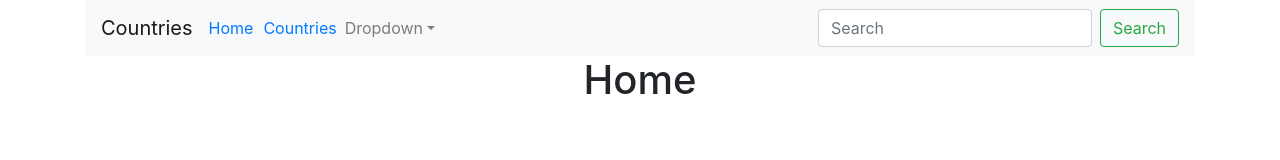
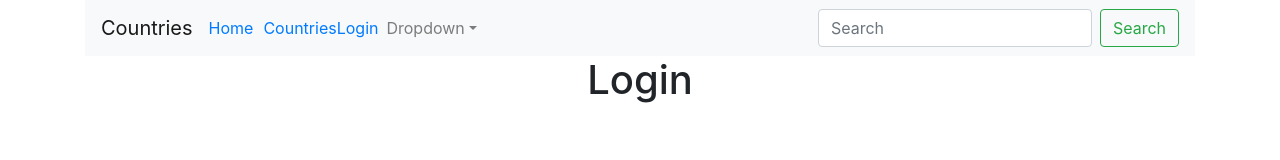
Before and after one commit to galamo/react-course-ibm-2019, a React (Create React App) app: page /login in a window 1280 px wide. Shown: the top 160 px of the page. Built offline with nearby package versions, Linux system fonts and the light colour scheme.

Commit message:
dynaimcroutes

```diff
--- a/src/App.js
+++ b/src/App.js
@@ -6,7 +6,19 @@ import TrusteerNavbar from "./components/ui-components/navbar";
 import data from "./data/countries.json";
 import CountrisPage from "./components/pages/countriesPage";
 import HomePage from "./components/pages/home";
+import LoginPage from "./components/pages/loginPage";
 import { BrowserRouter, Switch, Route } from "react-router-dom";
+const routes = [
+  { path: "/", component: HomePage, title: "home", exact: true },
+  {
+    path: "/countries",
+    component: CountrisPage,
+    title: "countreis",
+    exact: true
+  },
+  { path: "/login", component: LoginPage, title: "login", exact: true }
+];
+
 function App() {
   console.log(data);
   return (
@@ -17,8 +29,8 @@ function App() {
         <BrowserRouter>
           <TrusteerNavbar />
           <Switch>
-            <Route path="/" component={HomePage} />
-            <Route path="/c" component={CountrisPage} />
+            <GetRoutes routes={routes} />
+
             <Route path="**" component={() => <h1> Not Found! </h1>} />
           </Switch>
         </BrowserRouter>
@@ -28,3 +40,9 @@ function App() {
 }
 
 export default App;
+
+function GetRoutes({ routes }) {
+  return routes.map(route => {
+    return <Route {...route} />;
+  });
+}
--- /dev/null
+++ b/src/components/pages/loginPage/index.js
@@ -0,0 +1,5 @@
+import React from "react";
+
+export default function LoginPage() {
+  return <h1> Login</h1>;
+}
--- a/src/components/ui-components/navbar/index.js
+++ b/src/components/ui-components/navbar/index.js
@@ -24,7 +24,8 @@ export default class TrusteerNavbar extends React.Component {
               Home
             </Link>
 
-            <Link to="/c">Countries</Link>
+            <Link to="/countries">Countries</Link>
+            <Link to="/login">Login</Link>
 
             <Nav className="mr-auto">
               <NavDropdown title="Dropdown" id="basic-nav-dropdown">
```
